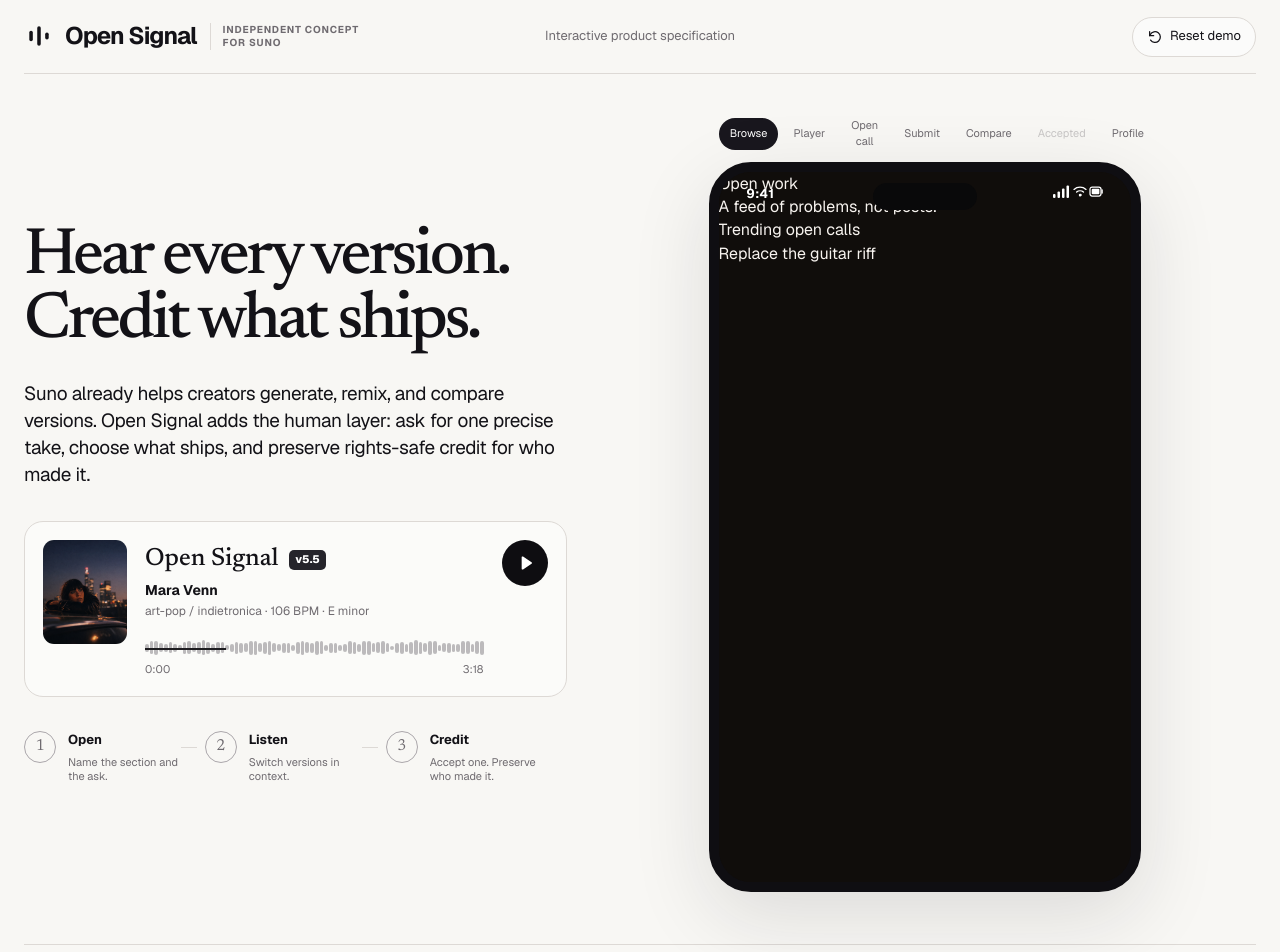
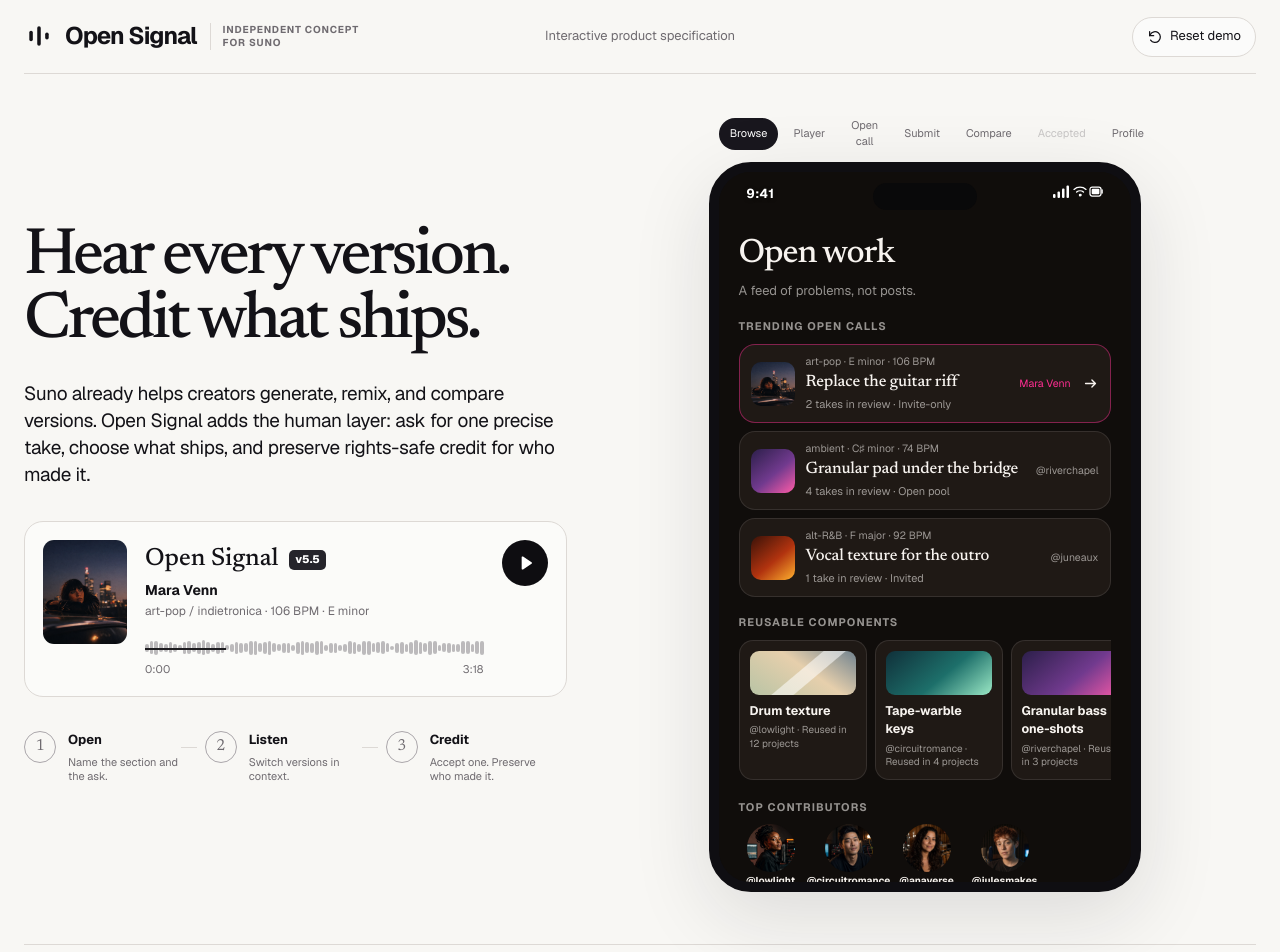
Before and after one commit to Boharrisonabrams/open-signal-concept, a Next.js app: page / in a window 1280 px wide. Shown: the top 952 px of the page. Built offline with nearby package versions, Linux system fonts and the light colour scheme.

Commit message:
Fill the browse scene: calls, components, people, activity
Co-Authored-By: Claude Fable 5 <noreply@anthropic.com>

```diff
--- a/app/OpenSignalExperience.tsx
+++ b/app/OpenSignalExperience.tsx
@@ -1273,6 +1273,8 @@ function AcceptanceReceipt({
 }
 
 function BrowseScene({ onOpenCall }: { onOpenCall: () => void }) {
+  const malik = contributions.circuitromance;
+
   return (
     <section className="browse-scene scene" aria-label="Browse open work">
       <div className="status-bar status-bar--light" aria-hidden="true">
@@ -1283,10 +1285,85 @@ function BrowseScene({ onOpenCall }: { onOpenCall: () => void }) {
         <h2>Open work</h2>
         <p>A feed of problems, not posts.</p>
       </header>
+
       <h3 className="browse-section-title">Trending open calls</h3>
-      <button className="browse-call-card browse-call-card--live" type="button" onClick={onOpenCall}>
-        Replace the guitar riff
-      </button>
+      <div className="browse-calls">
+        <button className="browse-call-card browse-call-card--live" type="button" onClick={onOpenCall}>
+          <img src="/open-signal-cover.png" alt="" />
+          <span className="browse-call-card__body">
+            <small>art-pop · E minor · 106 BPM</small>
+            <strong>Replace the guitar riff</strong>
+            <span>2 takes in review · Invite-only</span>
+          </span>
+          <span className="browse-call-card__by">Mara Venn</span>
+          <Icon name="arrow" size={17} />
+        </button>
+        <div className="browse-call-card">
+          <span className="browse-tile browse-tile--dusk" aria-hidden="true" />
+          <span className="browse-call-card__body">
+            <small>ambient · C♯ minor · 74 BPM</small>
+            <strong>Granular pad under the bridge</strong>
+            <span>4 takes in review · Open pool</span>
+          </span>
+          <span className="browse-call-card__by">@riverchapel</span>
+        </div>
+        <div className="browse-call-card">
+          <span className="browse-tile browse-tile--ember" aria-hidden="true" />
+          <span className="browse-call-card__body">
+            <small>alt-R&B · F major · 92 BPM</small>
+            <strong>Vocal texture for the outro</strong>
+            <span>1 take in review · Invited</span>
+          </span>
+          <span className="browse-call-card__by">@juneaux</span>
+        </div>
+      </div>
+
+      <h3 className="browse-section-title">Reusable components</h3>
+      <div className="browse-components">
+        <div className="browse-comp-tile">
+          <span className="texture-art" aria-hidden="true" />
+          <strong>Drum texture</strong>
+          <small>@lowlight · Reused in 12 projects</small>
+        </div>
+        <div className="browse-comp-tile">
+          <span className="browse-tile browse-tile--haze" aria-hidden="true" />
+          <strong>Tape-warble keys</strong>
+          <small>@circuitromance · Reused in 4 projects</small>
+        </div>
+        <div className="browse-comp-tile">
+          <span className="browse-tile browse-tile--dusk" aria-hidden="true" />
+          <strong>Granular bass one-shots</strong>
+          <small>@riverchapel · Reused in 3 projects</small>
+        </div>
+      </div>
+
+      <h3 className="browse-section-title">Top contributors</h3>
+      <div className="browse-people">
+        <div className="browse-person">
+          <img src="/nia-okafor.png" alt="Nia Okafor" />
+          <strong>@lowlight</strong>
+          <small>18 accepted</small>
+        </div>
+        <div className="browse-person">
+          <img src="/adopter-malik.jpg" alt="Malik Chen" />
+          <strong>@circuitromance</strong>
+          <small>{malik.acceptedCount} accepted</small>
+        </div>
+        <div className="browse-person">
+          <img src="/adopter-ana.jpg" alt="" />
+          <strong>@anaverse</strong>
+        </div>
+        <div className="browse-person">
+          <img src="/adopter-jules.jpg" alt="" />
+          <strong>@julesmakes</strong>
+        </div>
+      </div>
+
+      <h3 className="browse-section-title">Active collaborations</h3>
+      <div className="browse-activity">
+        <div><strong>Open Signal</strong><span>New take submitted 2h ago</span></div>
+        <div><strong>Hollow City</strong><span>Take accepted 1d ago</span></div>
+      </div>
     </section>
   );
 }
--- a/app/globals.css
+++ b/app/globals.css
@@ -3710,6 +3710,235 @@ p {
   color: #8ce39a;
 }
 
+/* Browse scene */
+
+.phone-frame .browse-scene {
+  padding: 58px 20px 24px;
+  overflow-y: auto;
+  background: var(--p-bg);
+}
+
+.phone-frame .browse-header h2 {
+  margin: 0 0 3px;
+  font-family: var(--font-display), Georgia, serif;
+  font-size: 34px;
+  font-weight: 460;
+  letter-spacing: -0.03em;
+}
+
+.phone-frame .browse-header p {
+  margin: 0 0 18px;
+  color: var(--p-muted);
+  font-size: 13px;
+}
+
+.phone-frame .browse-section-title {
+  margin: 18px 0 9px;
+  color: var(--p-muted);
+  font-size: 11px;
+  font-weight: 650;
+  letter-spacing: 0.1em;
+  text-transform: uppercase;
+}
+
+.phone-frame .browse-calls {
+  display: grid;
+  gap: 8px;
+}
+
+.phone-frame .browse-call-card {
+  display: flex;
+  align-items: center;
+  gap: 11px;
+  min-height: 64px;
+  padding: 9px 11px;
+  border: 1px solid var(--p-line);
+  border-radius: 16px;
+  background: var(--p-card);
+  color: var(--p-text);
+  text-align: left;
+}
+
+.phone-frame .browse-call-card--live {
+  border-color: rgba(255, 45, 146, 0.45);
+  cursor: pointer;
+  transition: transform 140ms ease, border-color 140ms ease;
+}
+
+.phone-frame .browse-call-card--live:hover {
+  border-color: rgba(255, 45, 146, 0.75);
+}
+
+.phone-frame .browse-call-card--live:active {
+  transform: scale(0.985);
+}
+
+.phone-frame .browse-call-card > img,
+.phone-frame .browse-tile {
+  flex: none;
+  width: 44px;
+  height: 44px;
+  border-radius: 10px;
+  object-fit: cover;
+}
+
+.phone-frame .browse-tile--dusk {
+  background: linear-gradient(140deg, #2c1f4a, #713a8e 55%, #ff5ca8);
+}
+
+.phone-frame .browse-tile--ember {
+  background: linear-gradient(140deg, #3a1208, #b1330f 55%, #ffb02e);
+}
+
+.phone-frame .browse-tile--haze {
+  background: linear-gradient(140deg, #10303a, #1d6f6a 55%, #9be8c5);
+}
+
+.phone-frame .browse-call-card__body {
+  display: flex;
+  flex-direction: column;
+  gap: 2px;
+  min-width: 0;
+  flex: 1;
+}
+
+.phone-frame .browse-call-card__body small {
+  color: var(--p-muted);
+  font-size: 10.5px;
+}
+
+.phone-frame .browse-call-card__body strong {
+  font-family: var(--font-display), Georgia, serif;
+  font-size: 16.5px;
+  font-weight: 500;
+  letter-spacing: -0.01em;
+}
+
+.phone-frame .browse-call-card__body > span {
+  color: var(--p-muted);
+  font-size: 11px;
+}
+
+.phone-frame .browse-call-card__by {
+  color: var(--p-muted);
+  font-size: 10.5px;
+  white-space: nowrap;
+}
+
+.phone-frame .browse-call-card--live .browse-call-card__by {
+  color: var(--p-accent);
+}
+
+.phone-frame .browse-components {
+  display: flex;
+  gap: 8px;
+  overflow-x: auto;
+  scrollbar-width: none;
+  padding-bottom: 2px;
+}
+
+.phone-frame .browse-components::-webkit-scrollbar {
+  display: none;
+}
+
+.phone-frame .browse-comp-tile {
+  flex: none;
+  width: 128px;
+  padding: 10px;
+  border: 1px solid var(--p-line);
+  border-radius: 14px;
+  background: var(--p-card);
+  display: flex;
+  flex-direction: column;
+  gap: 3px;
+}
+
+.phone-frame .browse-comp-tile .texture-art,
+.phone-frame .browse-comp-tile .browse-tile {
+  width: 100%;
+  height: 44px;
+  border-radius: 9px;
+  margin-bottom: 4px;
+}
+
+.phone-frame .browse-comp-tile strong {
+  font-size: 12.5px;
+  font-weight: 640;
+}
+
+.phone-frame .browse-comp-tile small {
+  color: var(--p-muted);
+  font-size: 10px;
+  line-height: 1.35;
+}
+
+.phone-frame .browse-people {
+  display: flex;
+  gap: 14px;
+  overflow-x: auto;
+  scrollbar-width: none;
+}
+
+.phone-frame .browse-people::-webkit-scrollbar {
+  display: none;
+}
+
+.phone-frame .browse-person {
+  flex: none;
+  width: 64px;
+  display: flex;
+  flex-direction: column;
+  align-items: center;
+  gap: 2px;
+  text-align: center;
+}
+
+.phone-frame .browse-person img {
+  width: 48px;
+  height: 48px;
+  border-radius: 50%;
+  object-fit: cover;
+}
+
+.phone-frame .browse-person strong {
+  font-size: 10px;
+  font-weight: 640;
+  white-space: nowrap;
+}
+
+.phone-frame .browse-person small {
+  color: var(--p-muted);
+  font-size: 9.5px;
+}
+
+.phone-frame .browse-activity {
+  display: grid;
+  gap: 7px;
+  margin-bottom: 6px;
+}
+
+.phone-frame .browse-activity > div {
+  display: flex;
+  align-items: baseline;
+  justify-content: space-between;
+  gap: 10px;
+  padding: 9px 11px;
+  border: 1px solid var(--p-line);
+  border-radius: 12px;
+  background: var(--p-card);
+}
+
+.phone-frame .browse-activity strong {
+  font-size: 12.5px;
+  font-weight: 640;
+}
+
+.phone-frame .browse-activity span {
+  color: var(--p-muted);
+  font-size: 11px;
+  white-space: nowrap;
+}
+
 @media (max-width: 680px) {
   .phone-frame .call-sheet {
     height: 76%;
```
